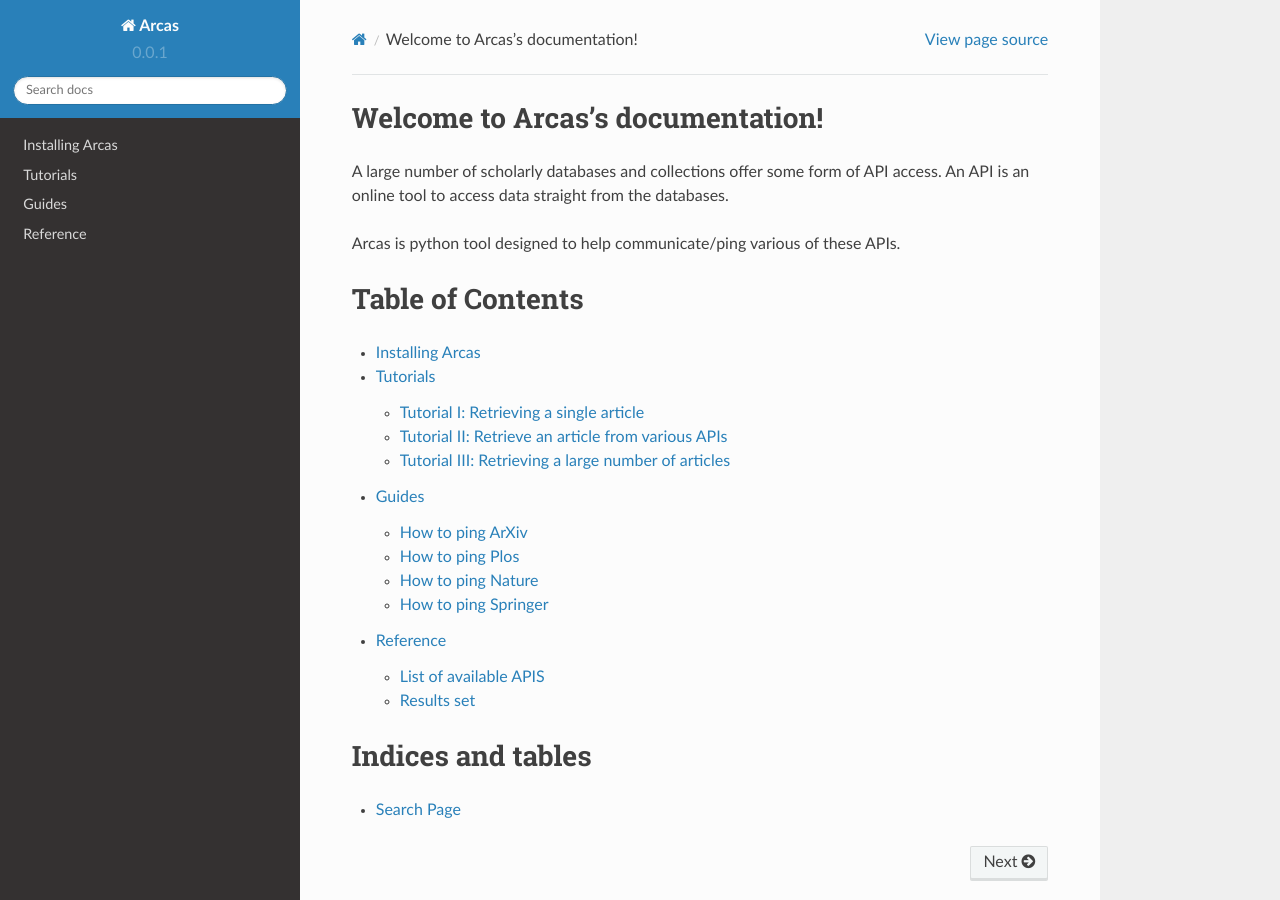
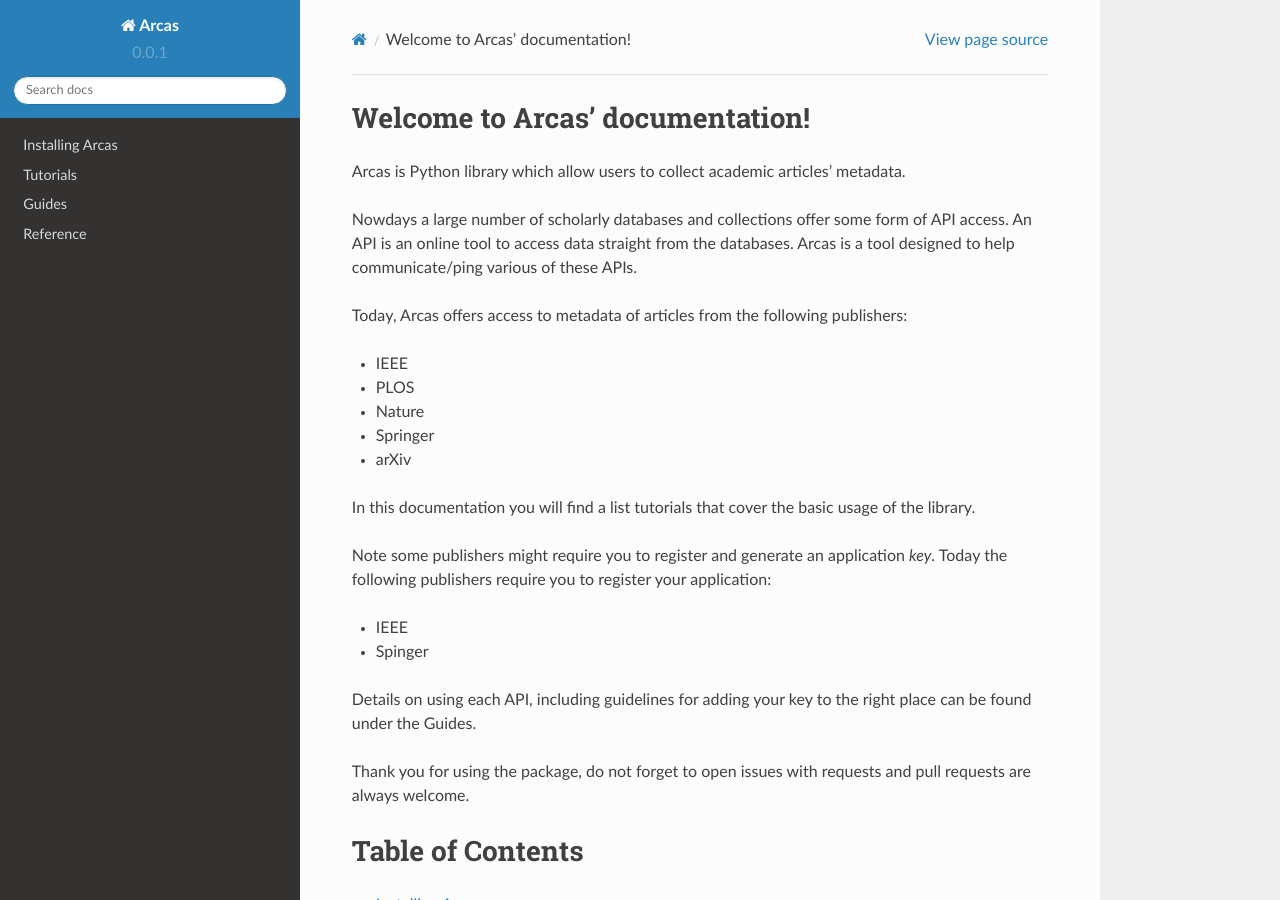
Before and after one commit to ArcasProject/Arcas, a Sphinx documentation site: the page built from docs/index.rst, in a window 1280 px wide and 900 px high. Built offline with Sphinx 7.4.7 and the Read the Docs theme 2.0.0, drawn with Linux system fonts in a browser that asks for light colours.

Commit message:
update welcome

```diff
--- a/docs/index.rst
+++ b/docs/index.rst
@@ -1,9 +1,33 @@
-Welcome to Arcas's documentation!
+Welcome to Arcas' documentation!
 =================================
-A large number of scholarly databases and collections offer some form of API
-access. An API is an online tool to access data straight from the databases.
+Arcas is Python library which allow users to collect academic articles' metadata.
 
-Arcas is python tool designed to help communicate/ping various of these APIs.
+Nowdays a large number of scholarly databases and collections offer some form of
+API access. An API is an online tool to access data straight from the databases.
+Arcas is a tool designed to help communicate/ping various of these APIs.
+
+Today, Arcas offers access to metadata of articles from the following publishers:
+
+- IEEE
+- PLOS
+- Nature
+- Springer
+- arXiv
+
+In this documentation you will find a list tutorials that cover the basic usage
+of the library.
+
+Note some publishers might require you to register and generate an application
+`key`. Today the following publishers require you to register your application:
+
+- IEEE
+- Spinger
+
+Details on using each API, including guidelines for adding your key to the
+right place can be found under the Guides.
+
+Thank you for using the package, do not forget to open issues with requests and
+pull requests are always welcome.
 
 Table of Contents
 =================
```
